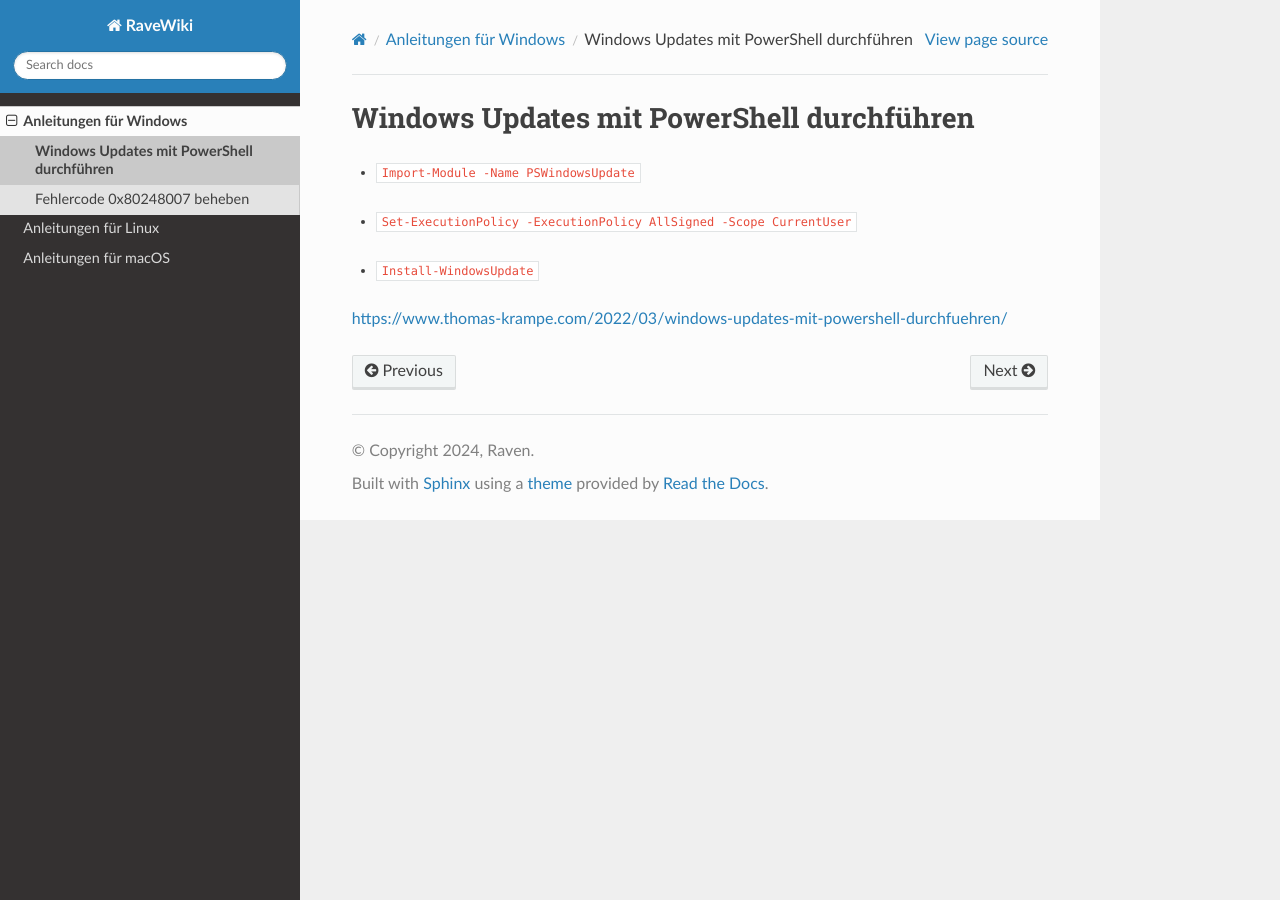
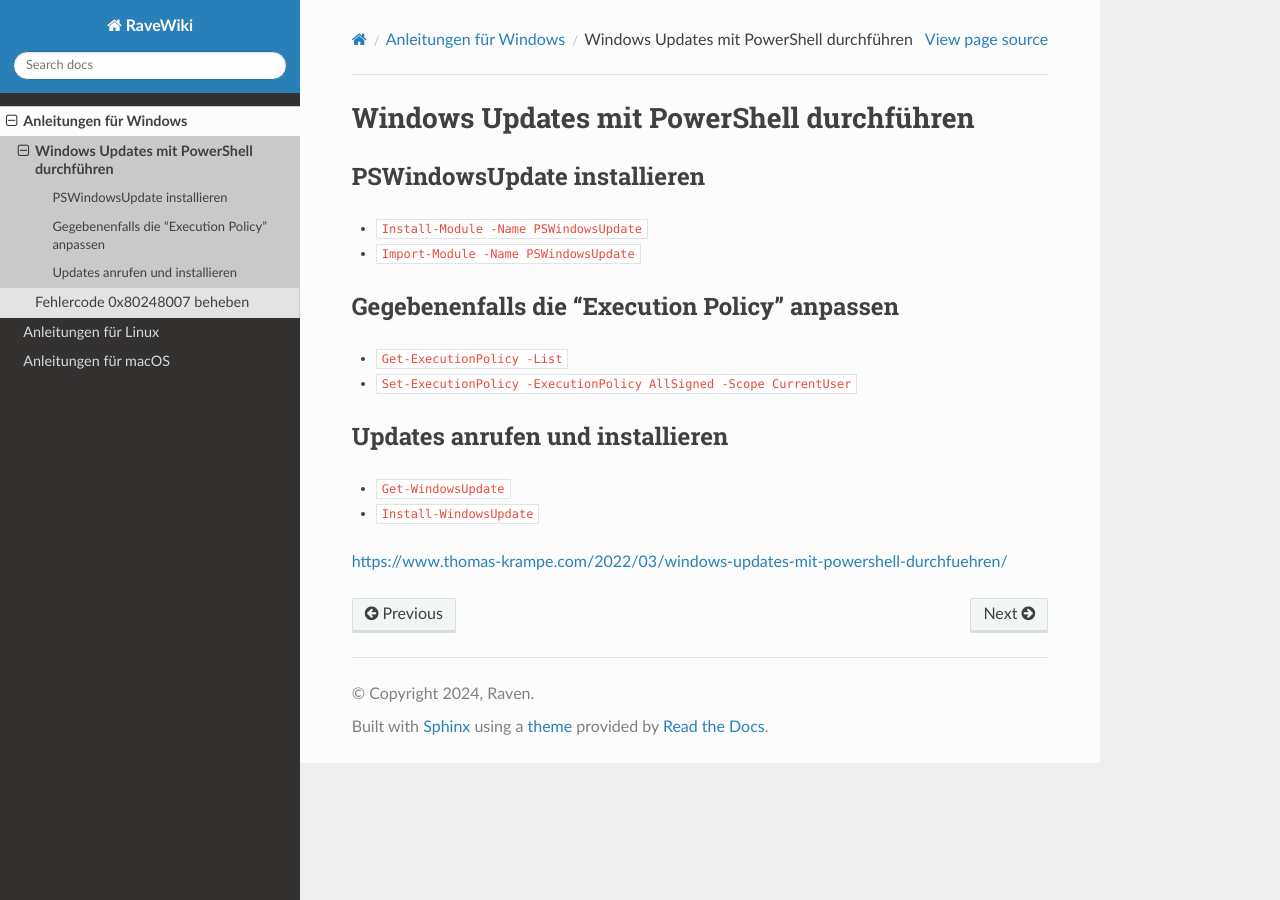
Before and after one commit to SirenTheSiren/ravewiki, a Sphinx documentation site: the page built from docs/source/windows/win-update/PSWindowsUpdate.rst, in a window 1280 px wide. Built offline with Sphinx 7.4.7 and the Read the Docs theme 3.1.0, drawn with Linux system fonts in a browser that asks for light colours.

Commit message:
Update PSWindowsUpdate.rst

```diff
--- a/docs/source/windows/win-update/PSWindowsUpdate.rst
+++ b/docs/source/windows/win-update/PSWindowsUpdate.rst
@@ -1,18 +1,21 @@
 Windows Updates mit PowerShell durchführen
 =====
 
+PSWindowsUpdate installieren
 ####
-PSWindowsUpdate installieren
+
 - ``Install-Module -Name PSWindowsUpdate``
 - ``Import-Module -Name PSWindowsUpdate``
 
+Gegebenenfalls die "Execution Policy" anpassen
 ####
-Gegebenenfalls die "Execution Policy" anpassen
+
 - ``Get-ExecutionPolicy -List``
 - ``Set-ExecutionPolicy -ExecutionPolicy AllSigned -Scope CurrentUser``
 
+Updates anrufen und installieren
 ####
-Updates anrufen und installieren
+
 - ``Get-WindowsUpdate``
 - ``Install-WindowsUpdate``
 
```
